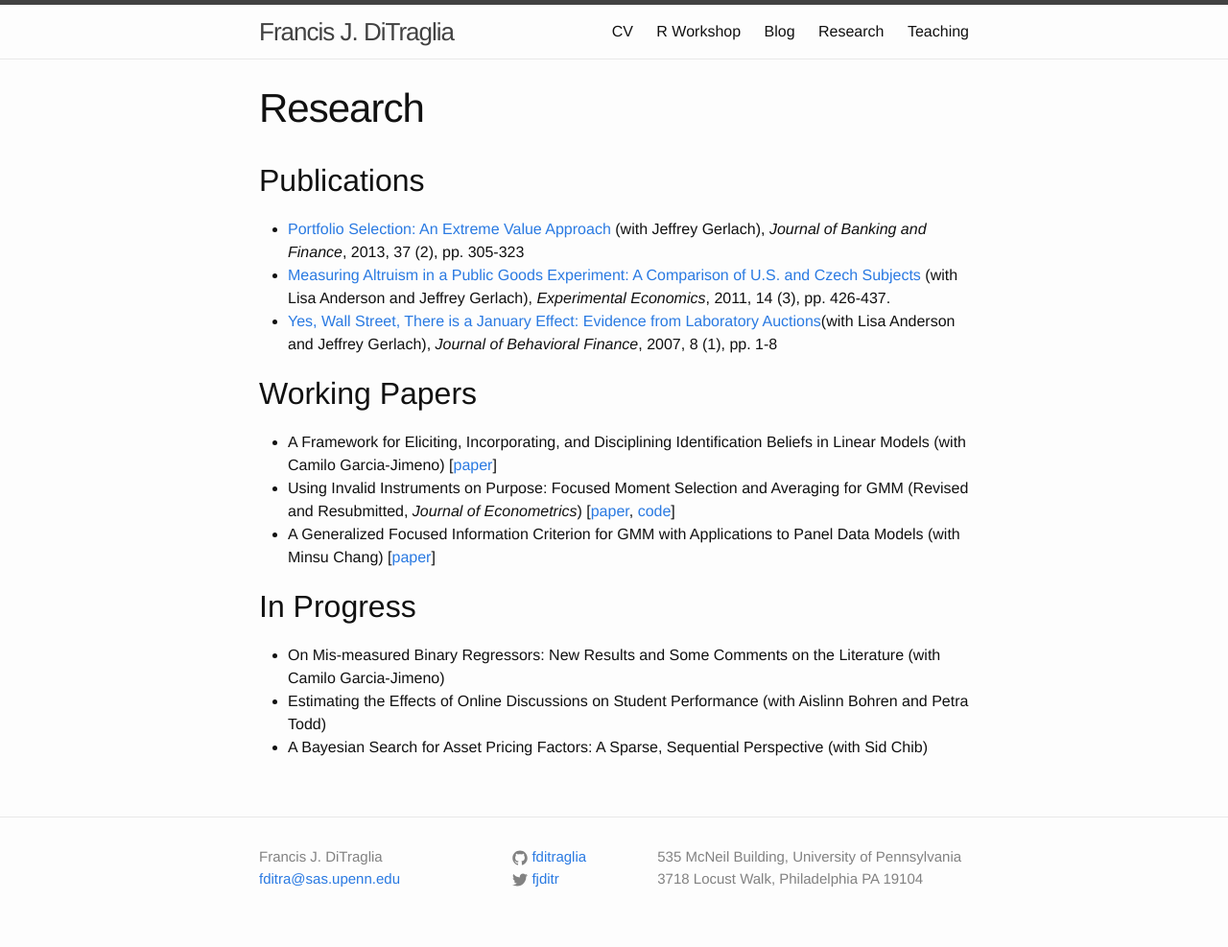
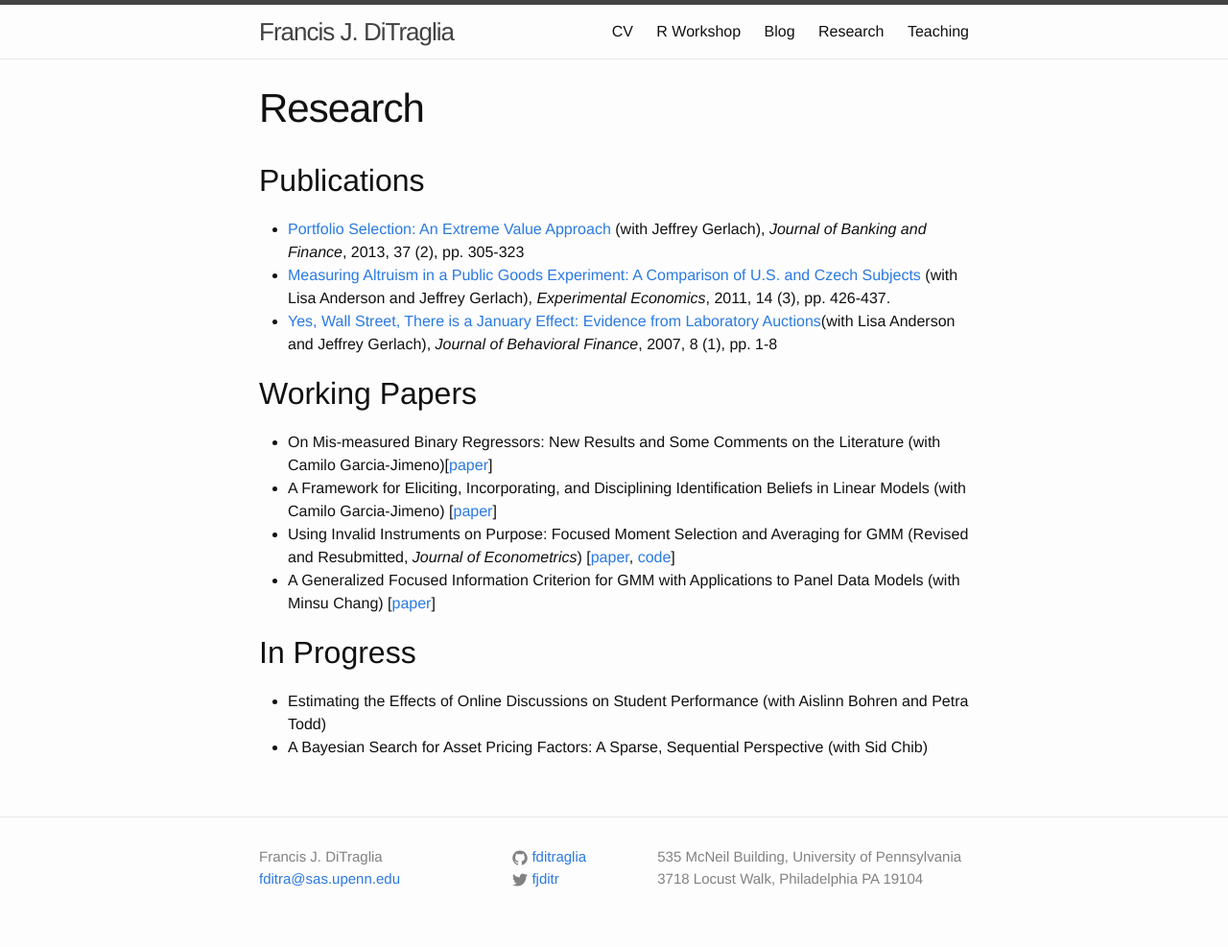
Before and after one commit to fditraglia/fditraglia.github.io, a Jekyll site: the page built from research.md, in a window 1280 px wide. Shown: the whole page at 96% size. Built offline with Jekyll 4.4.1, drawn with Linux system fonts in a browser that asks for light colours.

Commit message:
add paper

```diff
--- a/research.md
+++ b/research.md
@@ -11,11 +11,11 @@
 
 ## Working Papers
 
+- On Mis-measured Binary Regressors: New Results and Some Comments on the Literature (with Camilo Garcia-Jimeno)[[paper](http://ditraglia.com//pdf/DiTraglia_Garcia-Jimeno_2015b.pdf)]
 - A Framework for Eliciting, Incorporating, and Disciplining Identification Beliefs in Linear Models (with Camilo Garcia-Jimeno) [[paper](http://ditraglia.com/pdf/DiTraglia_Garcia-Jimeno.pdf)]
 - Using Invalid Instruments on Purpose: Focused Moment Selection and Averaging for GMM (Revised and Resubmitted, *Journal of Econometrics*) [[paper](http://ditraglia.com/pdf/DiTraglia_FMSC_2015_08_10.pdf), [code](https://github.com/fditraglia/fmsc)]
 - A Generalized Focused Information Criterion for GMM with Applications to Panel Data Models (with Minsu Chang) [[paper](http://ditraglia.com/pdf/GFIC_paper.pdf)]
 
 ## In Progress
-- On Mis-measured Binary Regressors: New Results and Some Comments on the Literature (with Camilo Garcia-Jimeno)
 -  Estimating the Effects of Online Discussions on Student Performance (with Aislinn Bohren and Petra Todd)
 - A Bayesian Search for Asset Pricing Factors: A Sparse, Sequential Perspective (with Sid Chib)
```
Also changed, not shown: 1 other file.
